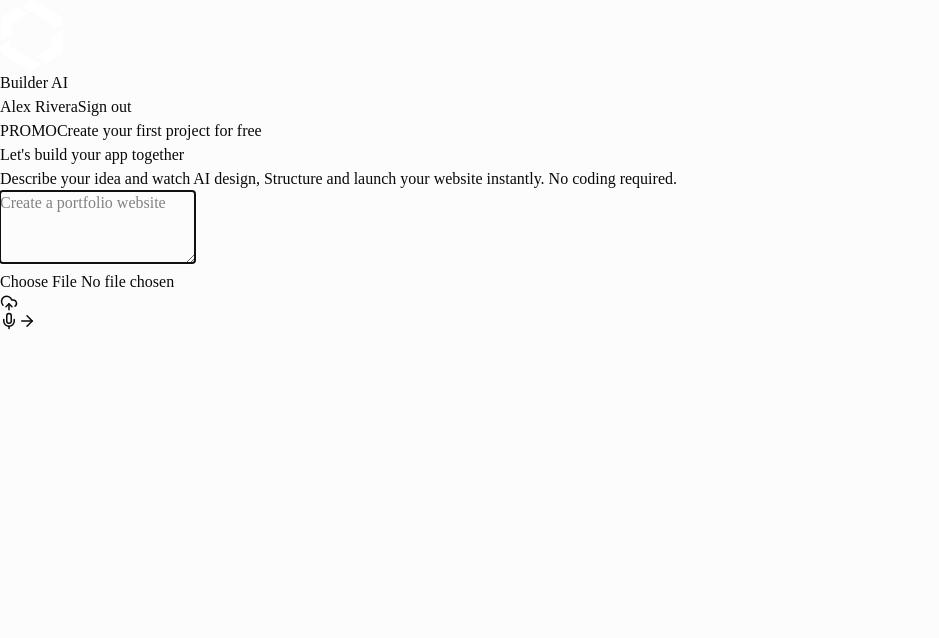
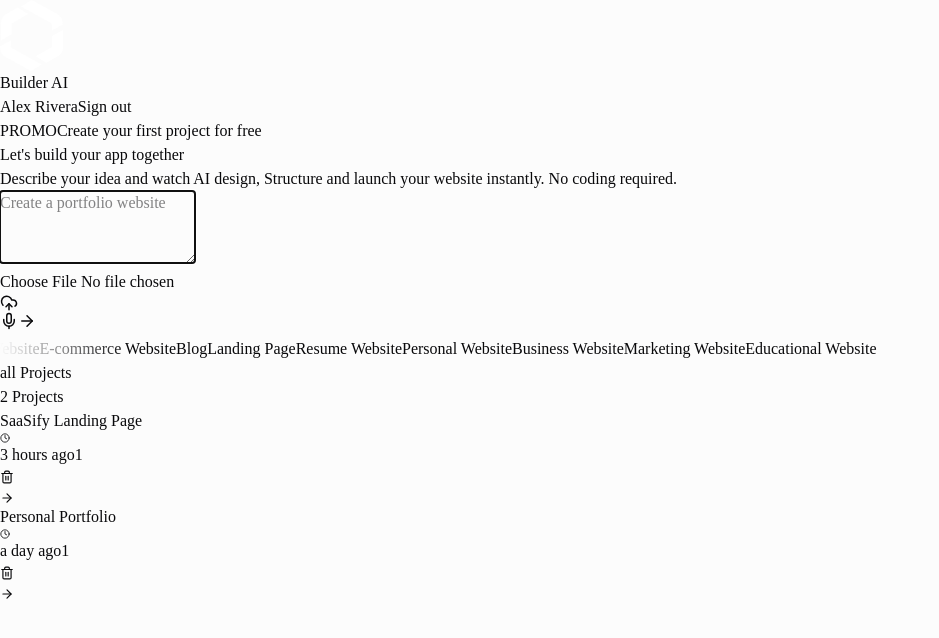
Before and after one commit to Rakeshbhandary08/BUILDER-AI, a React (Vite) app in the folder client/: page / in a window 1280 px wide. Shown: the top 638 px of the page, without its empty margins (0-939 px from the left). Built offline with nearby package versions, Linux system fonts and the light colour scheme; no server answers.

Commit message:
projectSection

```diff
--- a/client/src/context/AppContext.jsx
+++ b/client/src/context/AppContext.jsx
@@ -15,7 +15,7 @@ export function AppContextProvider({children}){
 
     //States for Aleady build projects
     const [projects,setProjects]=useState([]);
-    const [loadingProjects,setLoadingProjects]=useState(true);
+    const [loadingProjects,setLoadingProjects]=useState(false);
     const [activeProject,setActiveProject]=useState(null);
     const [loadingActiveProject,setLoadingActiveProject]=useState(true);
     const [chatLoading,setChatLoading]=useState(false);
@@ -77,7 +77,8 @@ export function AppContextProvider({children}){
        if(!user) return;
        try{
          const {data}=await api.get("/api/projects")
-         setProjects(data)
+         setProjects(data);
+         console.log(data)
        }
        catch(err){
          console.log("Failed to list projects",err)
@@ -166,11 +167,11 @@ export function AppContextProvider({children}){
          if(!user) return;
          //Logic for deletion
          try{
-           await api.delete(`api/projects/${id}`);
-           setProjects((prev)=>prev.filter((p)=>p._id !==id))
+           await api.delete(`/api/projects/${id}`);
+           setProjects((prev)=>prev.filter((p)=>p._id !== id))
 
           // If the deleted project is currently open in the active workspace, clear it
-          if(activeProject._id === id){
+          if(activeProject?._id === id){
             setActiveFile("");
             navigate("/");
           }
@@ -200,7 +201,13 @@ export function AppContextProvider({children}){
     }
 
     return(
-    <AppContext.Provider value={{user,loadingUser,login,register}}>
+    <AppContext.Provider value={{user,
+       loadingUser,login,logout,register,projects,
+       loadingProjects,activeProject,loadingActiveProject,
+       generatingProject,activeFile,showCode,setActiveFile,
+       setShowCode,loadProjects,loadProject,handleGenerate,
+       handleDelete}}>
+
         {children}
     </AppContext.Provider>
     )
--- a/client/src/index.css
+++ b/client/src/index.css
@@ -72,15 +72,27 @@ body {
 }
 
 /* Marquee styles */
-@keyframes marquee {
+/* @keyframes marquee {
   0% { transform: translateX(0); }
   100% { transform: translateX(-50%); }
+} */
+
+@keyframes marquee{
+   0% {transform:translateX(0) ;}
+   100% {transform: translateX(-50%);}
 }
+
+/* .animate-marquee {
+  display: flex;
+  width: max-content;
+  animation: marquee 35s linear infinite;
+} */
 
 .animate-marquee {
   display: flex;
-  width: max-content;
+  width:max-content;
   animation: marquee 35s linear infinite;
+
 }
 
 .animate-marquee:hover {
@@ -88,6 +100,7 @@ body {
 }
 
 .masked-marquee {
+
   mask-image: linear-gradient(to right, transparent, black 10%, black 90%, transparent);
   -webkit-mask-image: linear-gradient(to right, transparent, black 10%, black 90%, transparent);
 }
--- a/client/src/pages/HomePage.jsx
+++ b/client/src/pages/HomePage.jsx
@@ -1,23 +1,36 @@
 import React from 'react'
 import { useAppContext } from '../context/AppContext';
 import PromptInput from '../components/PromptInput';
+import { homeTags } from '../assets/assets';
+import { useEffect } from 'react';
+import { ArrowRightIcon, ClockIcon, Trash2Icon } from 'lucide-react';
+import { useNavigate } from 'react-router-dom';
+import moment from "moment";
 
 const HomePage = () => {
 
-  const {user}=useAppContext()
+  const navigate=useNavigate()
+
+  const {user,loadingUser,login,logout,register,projects,loadingProjects,
+    activeProject,loadingActiveProject,generatingProject,activeFile,showCode,
+    setActiveFile,setShowCode,loadProjects,loadProject,handleGenerate,handleDelete}=useAppContext()
+
+    useEffect(()=>{
+      loadProjects()
+    },[user])
 
   return (
     <div className="bg-[url('/bg-img.png')] h-screen overflow-y-scroll text-white font-sans bg-cover bg-center bg-no-repeat">
 
          {/* Navigation bar */}
          <nav className='sticky top-0 z-10 px-6 py-4 flex items-center justify-between'>
-            <div className='flex items-center gap-2'>
-              <img src={"/logo.svg"} alt="logo" className='size-6'/>
+            <div className='flex items-center gap-2 shrink-0'>
+              <img src={"/logo.svg"} alt="logo" className='size-6 '/>
               <span className='text-xl font-semibold tracking-tight'>Builder AI</span>
             </div>
-            <div className='flex items-center gap-4 text-[14px] font-medium text-zinc-300'>
-               <span className=''>{user?.name}</span>
-               <button className='py-1.5 px-3 border border-white/20 text-white hover:bg-white/10  rounded-md cursor-pointer bg-transparent'>Sign out</button>
+            <div className='flex items-center gap-2 sm:gap-4 text-[14px] font-medium text-zinc-300 min-w-0 max-sm:ml-2'>
+               <span className='truncate max-w-[120px] sm:max-w-[200px]' title={user?.name}>{user?.name}</span>
+               <button onClick={logout} className='py-1.5 px-3 border border-white/20 text-white hover:bg-white/10  rounded-md cursor-pointer bg-transparent shrink-0'>Sign out</button>
             </div>
          </nav>
 
@@ -38,11 +51,69 @@ const HomePage = () => {
              {/* Prompt input with glassmorphic effect and variant */}
              <div className='w-full mt-6'>
                <PromptInput
-               onSubmit={()=>{}}
-                loading={false}
+               onSubmit={handleGenerate}
+                loading={generatingProject}
                 placeholder='Create a portfolio website'
                 autoFocus />
              </div>
+
+             {/* Scrolling Marquee tags */}
+             <div className='masked-marquee w-full mt-4 max-w-2xl overflow-hidden'>
+               <div className='animate-marquee gap-3'>
+                  {
+                    homeTags.map((tag,i)=>{
+                      return(
+                        <button key={i} onClick={()=>handleGenerate(tag)} disabled={generatingProject}
+                         className='bg-white/10 px-4 py-1.5 border rounded-full text-sm text-white border-white/25 hover:bg-white/20 transition cursor-pointer shrink-0 font-medium'>
+                          {tag}
+                        </button>
+                      )
+                    })
+                  }
+               </div>
+             </div>
+
+             {/* All Projects */}
+             {
+               !loadingProjects && projects.length > 0 && (
+                <div className=' w-full mt-12  '>
+
+                  <div className='flex items-center justify-between pb-3 mb-3 border-b border-white/10'>
+                    <p className='text-[14px] font-medium uppercase text-zinc-100 tracking-widest'>all Projects</p>
+                    <span className='text-[14px] text-zinc-100 font-normal'>{projects.length} {projects.length === 1 ? "Project" : "Projects"}</span>
+                  </div>
+
+                  <div className='space-y-2 max-h-[80vh] overflow-y-auto pr-1'>
+                    {
+                      projects.map((p)=>{
+                        return(
+                          <div className='bg-white/5 border border-white/10 rounded-lg px-4 py-3 flex items-center justify-between group
+                           hover:border-white/20 hover:bg-white/10 cursor-pointer backdrop-blur-md transition-all'
+                            onClick={()=>navigate(`/builder/${p._id}`)} key={p._id}>
+
+                            <div className='flex-1 min-w-0'>
+                              <p className='text-sm font-medium text-white truncate'>{p.name}</p>
+                              <div className='flex items-center items-center gap-3 mt-0.5'>
+                                <span className='text-xs text-zinc-300 flex items-center gap-1'><ClockIcon size={10}/>{moment(p.updatedAt || p.createdAt).fromNow()}</span>
+                                <span className='text-xs text-white/60 font-medium'>{p.version}</span>
+                              </div>
+                            </div>
+
+                            <div className='flex items-center gap-2'>
+                              <button onClick={(e)=>{e.stopPropagation();handleDelete(p._id)}}
+                                className='p-1.5 rounded-md text-zinc-200 hover:text-red-400 hover:bg-white/10 opacity-0 group-hover:opacity-100 cursor-pointer'>
+                                <Trash2Icon size={14}/></button>
+                              <ArrowRightIcon size={14} className='text-zinc-200 group-hover:text-white '/>
+                            </div>
+
+                          </div>
+                        )
+                      })
+                    }
+                  </div>
+                </div>
+               )
+             }
 
            </div>
          </div>
```
